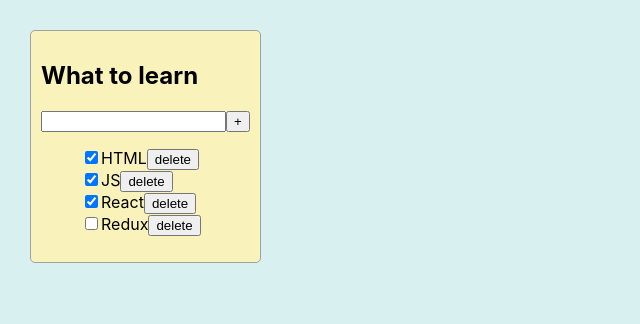
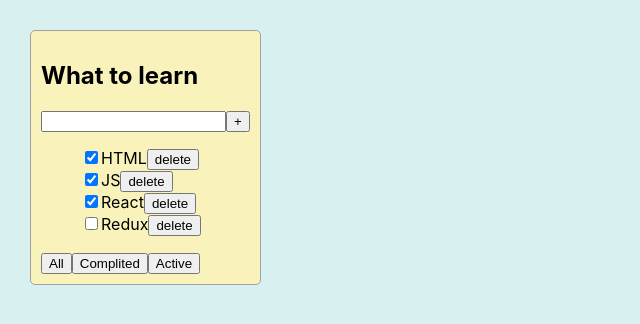
Before and after one commit to vustinchdev/test-app, a React (Create React App) app: page / in a window 1280 px wide. Shown: the top 324 px of the page, without its empty margins (0-640 px from the left). Built offline with nearby package versions, Linux system fonts and the light colour scheme.

Commit message:
added filtering function

```diff
--- a/src/App.tsx
+++ b/src/App.tsx
@@ -9,6 +9,8 @@ export type TaskType = {
   isDone: boolean
 }
 
+export type FilterType = 'All' | 'Complited' | 'Active'
+
 function App() {
 
   const [tasks, setTasks] = useState<TaskType[]>([
@@ -18,6 +20,7 @@ function App() {
     { id: 4, title: 'Redux', isDone: false }
   ])
 
+  const [filter, setFilter] = useState('All')
 
 
   const removeTask = (taskId: number) => {
@@ -25,12 +28,27 @@ function App() {
     setTasks(task)
   }
 
+  let filteredTasks = tasks
+
+  if (filter === 'Complited') {
+    filteredTasks = tasks.filter(t => t.isDone)
+  }
+  if (filter === 'Active') {
+    filteredTasks = tasks.filter(t => !t.isDone)
+  }
+
+
+  const filterTasks = (filterValue: FilterType) => {
+    setFilter(filterValue)
+  }
+
   return (
     <div className="App">
       <TodoList
-        tasks={tasks}
+        tasks={filteredTasks}
         title='What to learn'
-        removeTask={removeTask} />
+        removeTask={removeTask}
+        filterTasks={filterTasks} />
     </div>
   );
 }
--- a/src/Todolist.tsx
+++ b/src/Todolist.tsx
@@ -1,10 +1,11 @@
 import React, { FC } from 'react'
-import { TaskType } from './App'
+import { FilterType, TaskType } from './App'
 
 type TodoListType = {
     tasks: TaskType[]
     title: string
     removeTask: (taskId: number) => void
+    filterTasks: (filterValue: FilterType) => void
 }
 
 export const TodoList: FC<TodoListType> = (props) => {
@@ -26,6 +27,9 @@ export const TodoList: FC<TodoListType> = (props) => {
                     )
                 })}
             </ul>
-        </div>
+            <button onClick={() => props.filterTasks('All')}>All</button>
+            <button onClick={() => props.filterTasks('Complited')}>Complited</button>
+            <button onClick={() => props.filterTasks('Active')}>Active</button>
+        </div >
     )
 }
```
